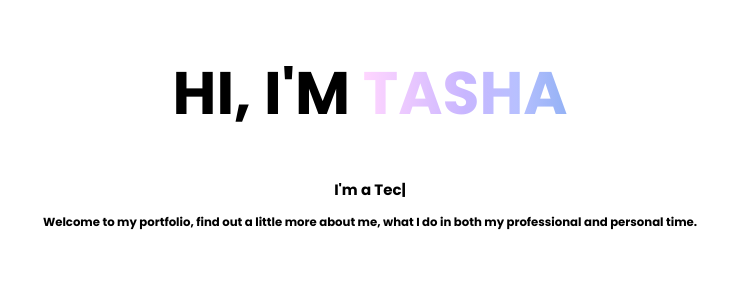
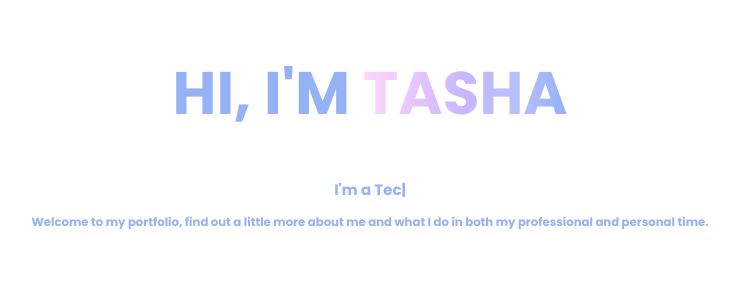
Before and after one commit to TashaRolland92/vite-react, a React (Vite) app: page / in a window 1280 px wide. Shown: the top 300 px of the page, without its empty margins (270-1009 px from the left). Built offline with nearby package versions, Linux system fonts and the light colour scheme.

Commit message:
start of typography

```diff
--- a/src/components/HeroContent.tsx
+++ b/src/components/HeroContent.tsx
@@ -16,7 +16,7 @@ const HeroContent = () => (
                 backSpeed={60}
             /></span>
         </h2>
-        <h3>Welcome to my portfolio, find out a little more about me, what I do in both my professional and personal time.</h3>
+        <h3>Welcome to my portfolio, find out a little more about me and what I do in both my professional and personal time.</h3>
     </>
 );
 
--- a/src/styles/base/_typography.scss
+++ b/src/styles/base/_typography.scss
@@ -1,3 +1,5 @@
+@use '../utils/variables' as *;
+
 body{
     display: flex;
 	font-size: 10px;
@@ -7,6 +9,10 @@ body{
     justify-content: center;
 }
 
+h1, h2, h3{
+    color: $jordy__blue;
+}
+
 h1{
     font-size: 6em;
     text-transform: uppercase;
@@ -14,4 +20,5 @@ h1{
 
 p{
     font-size: 1.6em;
+    color: $jordy__blue;
 }
--- a/src/styles/components/hero/_hero_title.scss
+++ b/src/styles/components/hero/_hero_title.scss
@@ -1,6 +1,9 @@
 @use '../../utils/variables' as *;
 @use '../../utils/mixins' as *;
 
+.hero__title{
+    color: $jordy__blue;
+}
 
 //  Gradient Text
 .hero__title--gradient-text {
```
